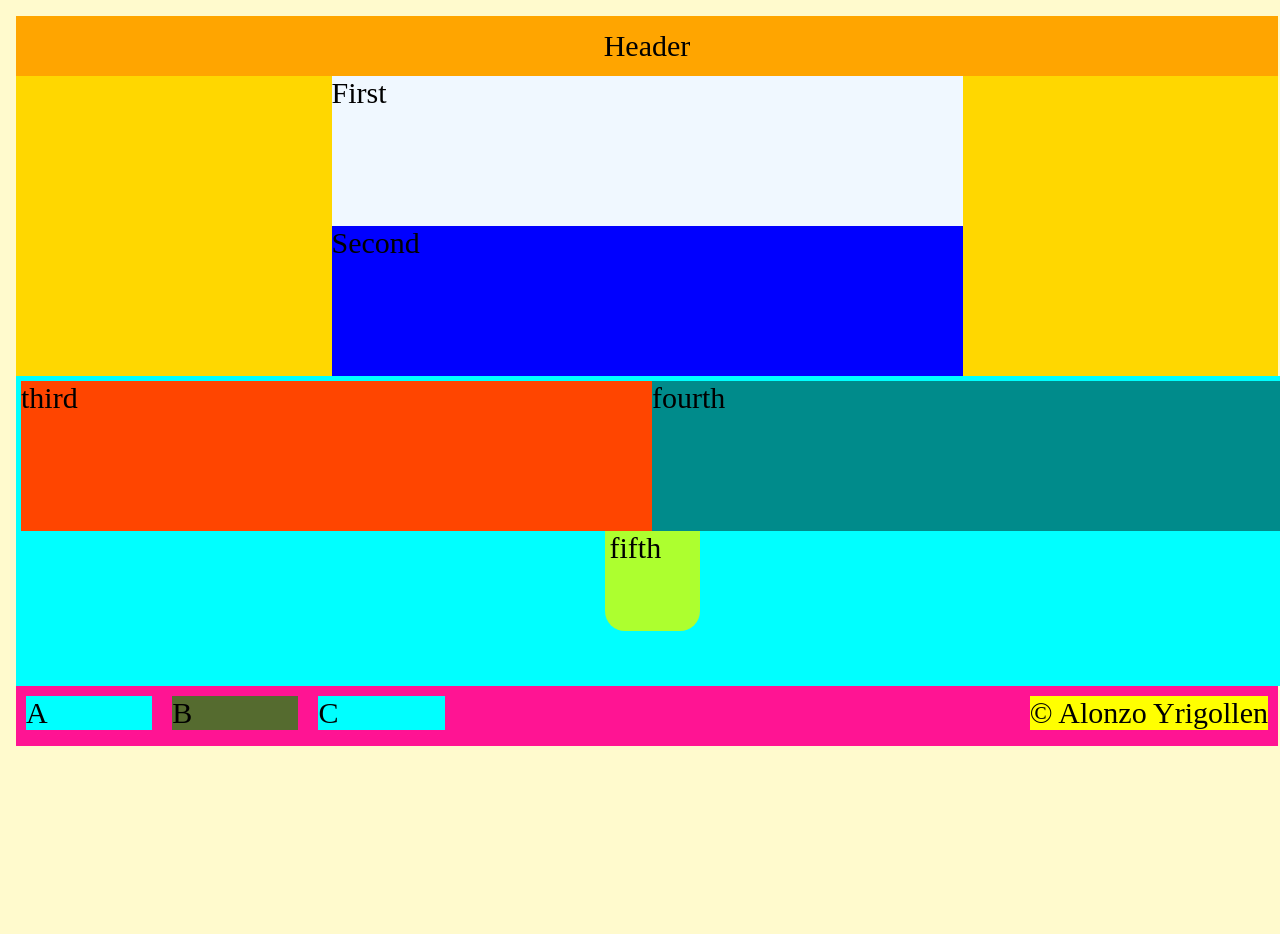
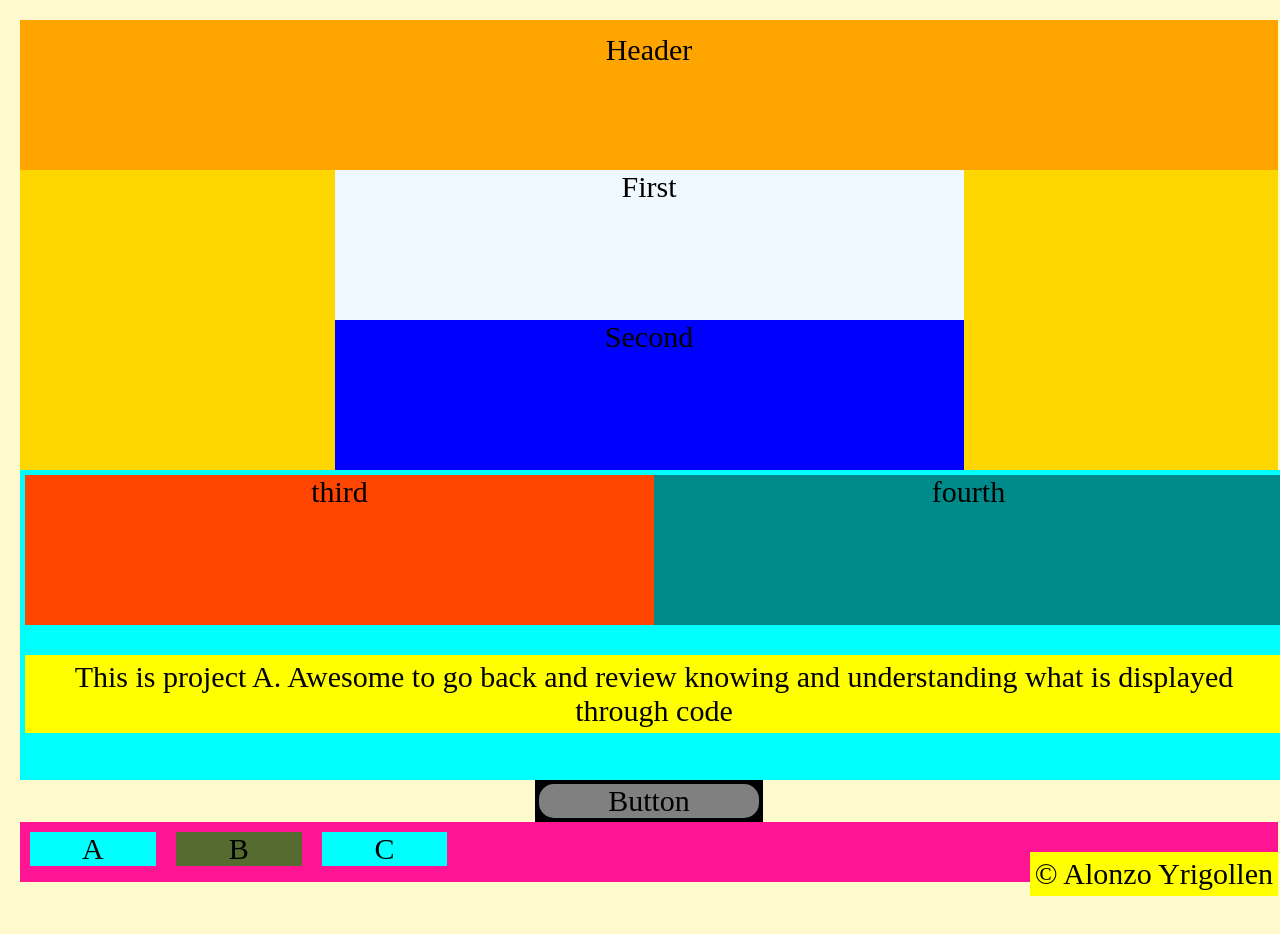
Before and after one commit to geekwise-alonzo-yrigollen/layout_a, a plain HTML site: page index.html in a window 1280 px wide. Before the commit the page ends 800 px from the top, so only its background shows below. Drawn offline with Linux system fonts and the light colour scheme.

Commit message:
Final
Resolved session.

```diff
--- a/css/style.css
+++ b/css/style.css
@@ -1,6 +1,6 @@
 html,body{
 
-    margin:7px;
+    margin:9px;
     padding:1px;
     font-size:62.5%;
     box-sizing:border-box;
@@ -8,7 +8,8 @@ html,body{
 }
 
 body{
-
+    text-align: center;
+    display:block;
     width:100%;
     height:100%;
     background-color:lemonchiffon;
@@ -18,7 +19,7 @@ body{
 
 header{
     width:100%;
-    height: 2em;
+    height: 5em;
     margin: 0 auto;
     padding: 0;
     text-align: center;
@@ -93,7 +94,7 @@ article:nth-of-type(2){
 
 #green{
 
-    padding:5px;
+    padding-top:px;
     width:85px;
     height:8em;
     margin: 0 auto;
@@ -137,10 +138,37 @@ article:nth-of-type(2){
 }
 
 p{
-    margin: 10px;
+    margin:;
+    width:2px
     height: auto;
-    padding: inherit;
+    padding:5px;
     background-color: yellow;
     float:right;
 
 }
+section > p:hover{
+
+    width:98.5%;
+    color:blue;
+    background-color:crimson;
+
+}
+span{
+    display:block;
+    width:220px;
+    background-color:grey;
+    border-radius:15px
+}
+span:hover{
+    color:blue;
+}
+div{
+    display:inline-block;
+    margin:;
+    padding:inherit;
+    height:;
+    border:solid;
+    width:50px
+    text-align: center;
+    background-color: black
+}
--- a/index.html
+++ b/index.html
@@ -19,10 +19,12 @@
 
             <article id='white'>third</article>
             <article id='blue'>fourth</article>
-            <article id='green'>fifth</article>
+
+      <p>This is project A. Awesome to go back and review knowing and understanding what is displayed through code</p>
 
         </section>
 
+        <div><span>Button</span></div>
 
 
     <footer>
@@ -41,14 +43,4 @@
     </body>
 
 
-
-
-
-
-
-
-
-
-
-
 </html>
```
